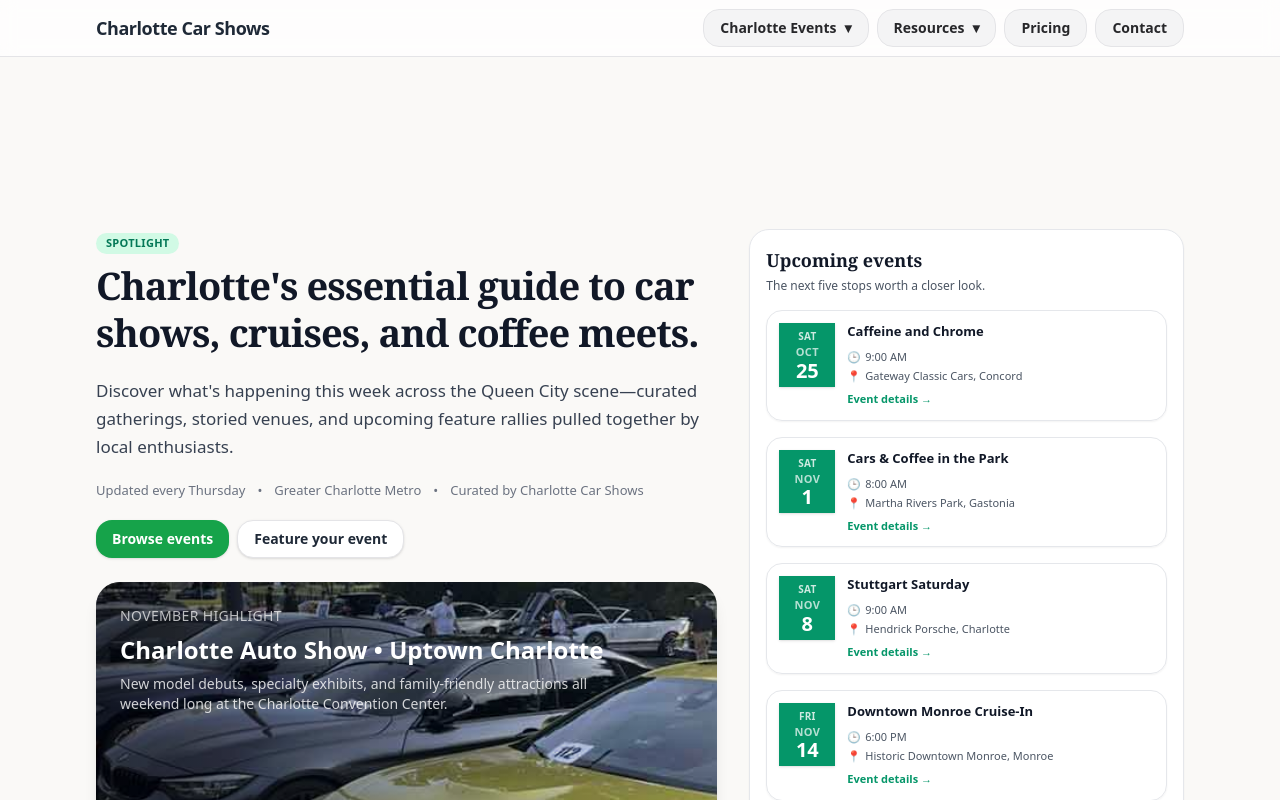
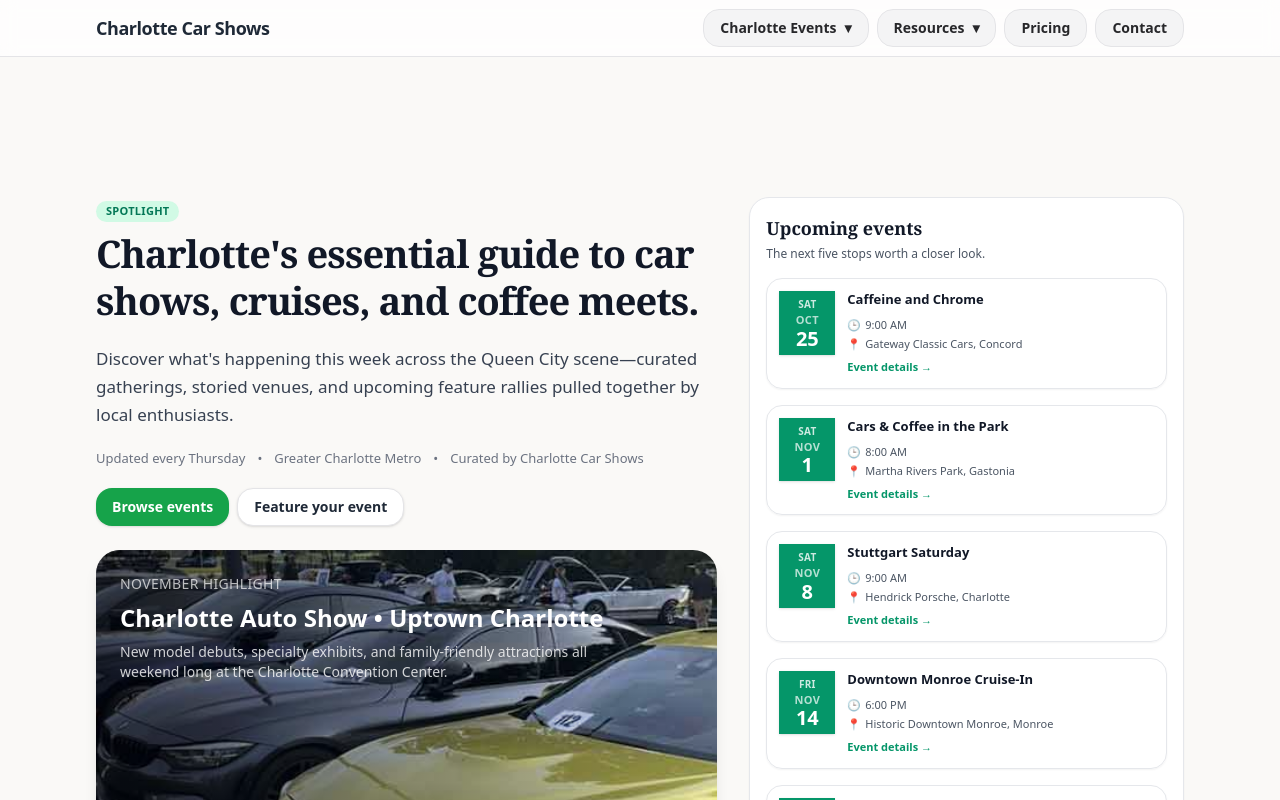
Before and after one commit to kevinscooke/ccs26, a Next.js app: page / in a window 1280 px wide. Shown: the top 800 px of the page. Built offline with nearby package versions, Linux system fonts and the light colour scheme.

Commit message:
small space at top.

```diff
--- a/app/(marketing)/page.tsx
+++ b/app/(marketing)/page.tsx
@@ -86,7 +86,7 @@ export default function MarketingHomePage() {
         }}
       />
 
-      <div className="space-y-12 py-6 lg:space-y-10 lg:py-6">
+      <div className="space-y-12 pt-2 pb-6 lg:space-y-10 lg:pt-3 lg:pb-6">
         {/* Row 2: Hero + Compact Upcoming */}
         <section className="grid grid-cols-1 gap-6 lg:grid-cols-12 lg:gap-8 lg:items-start">
           <div className="space-y-6 lg:col-span-7">
--- a/app/events/[slug]/page.tsx
+++ b/app/events/[slug]/page.tsx
@@ -200,7 +200,7 @@ export default async function EventPage({ params }: { params: { slug: string } }
 
   return (
     <Container>
-      <div className="w-full space-y-6 py-6 pb-20 lg:space-y-8">
+      <div className="w-full space-y-6 pt-0 pb-20 lg:space-y-8">
         {/* Schema */}
         <script type="application/ld+json" dangerouslySetInnerHTML={{ __html: JSON.stringify(jsonLd) }} />
         <script type="application/ld+json" dangerouslySetInnerHTML={{ __html: JSON.stringify(breadcrumbLd) }} />
--- a/app/layout.tsx
+++ b/app/layout.tsx
@@ -79,7 +79,7 @@ export default function RootLayout({ children }: { children: ReactNode }) {
           </div>
 
           {/* Page content */}
-          <main className="w-full px-4 md:px-12 flex-1 py-8">{children}</main>
+          <main className="w-full px-4 md:px-12 flex-1 pt-2 md:pt-3 pb-8">{children}</main>
 
           {/* Global bottom ad (centered) */}
           <div className="w-full px-4 md:px-12 flex items-center justify-center">
```
